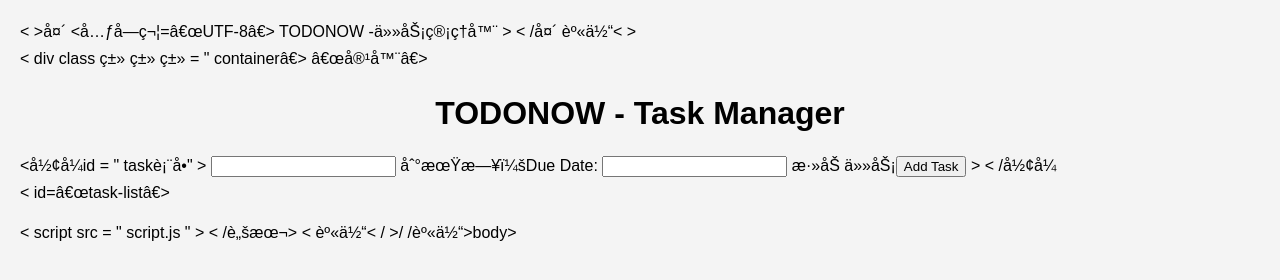
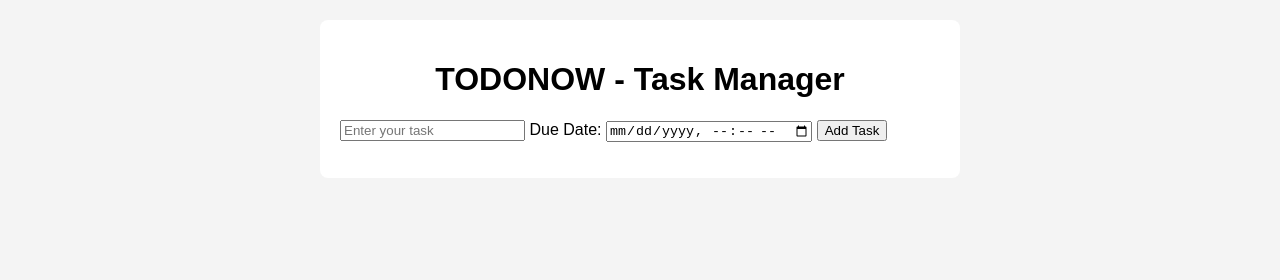
Before and after one commit to YPeng11/todonow, a website: page frontend/index.html in a window 1280 px wide. Drawn offline with Linux system fonts and the light colour scheme.

Commit message:
Update index.html

```diff
--- a/frontend/index.html
+++ b/frontend/index.html
@@ -1,22 +1,22 @@
 <!DOCTYPE html>
-<html lang   朗="en">
-<head>   < >头
-    <meta charset   字符集="UTF-8">   <元字符=“UTF-8”>
-    <meta name   名字="viewport" content   内容="width=device-width, initial-scale=1.0">
-    TODONOW -任务管理器<title>TODONOW - Task Manager</title>
+<html lang="en">
+<head>
+    <meta charset="UTF-8">
+    <meta name="viewport" content="width=device-width, initial-scale=1.0">
+    <title>TODONOW - Task Manager</title>
     <link rel="stylesheet" href="styles.css">
-</head>   > < /头
-<body>   身体< >
-    <div class   类   类   类="container">   < div class   类   类   类 = " container”>   “容器”>
+</head>
+<body>
+    <div class="container">
         <h1>TODONOW - Task Manager</h1>
-        <form id="task-form   task表单">   <形式id = " task表单" >
-            <input type   类型   类型="text" id="task-input" placeholder   占位符="Enter your task" required   要求>
-            到期日：<label for   为="due-date">Due Date:</label>
-            <input type   类型   类型="datetime-local" id="due-date" required   要求>
-            添加任务<button type   类型   类型="submit">Add Task</button>
-           > < /形式</form>
-           < id=“task-list”><ul id="task-list"></ul>
+        <form id="task-form">
+            <input type="text" id="task-input" placeholder="Enter your task" required>
+            <label for="due-date">Due Date:</label>
+            <input type="datetime-local" id="due-date" required>
+            <button type="submit">Add Task</button>
+        </form>
+        <ul id="task-list"></ul>
     </div>
-    <script src="script.js"></script>< script src = " script.js " > < /脚本>
-<   身体< / >/   /身体>body>
+    <script src="script.js"></script>
+</body>
 </html>
```
